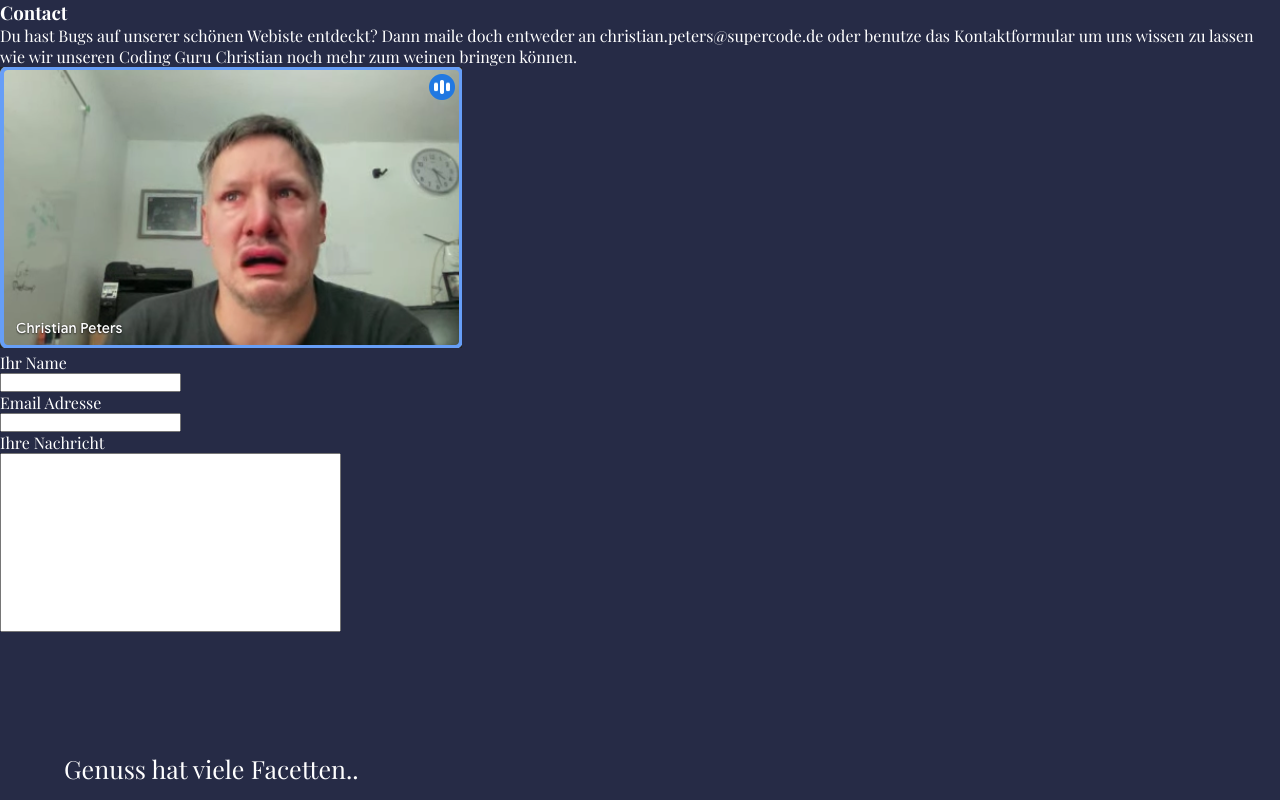
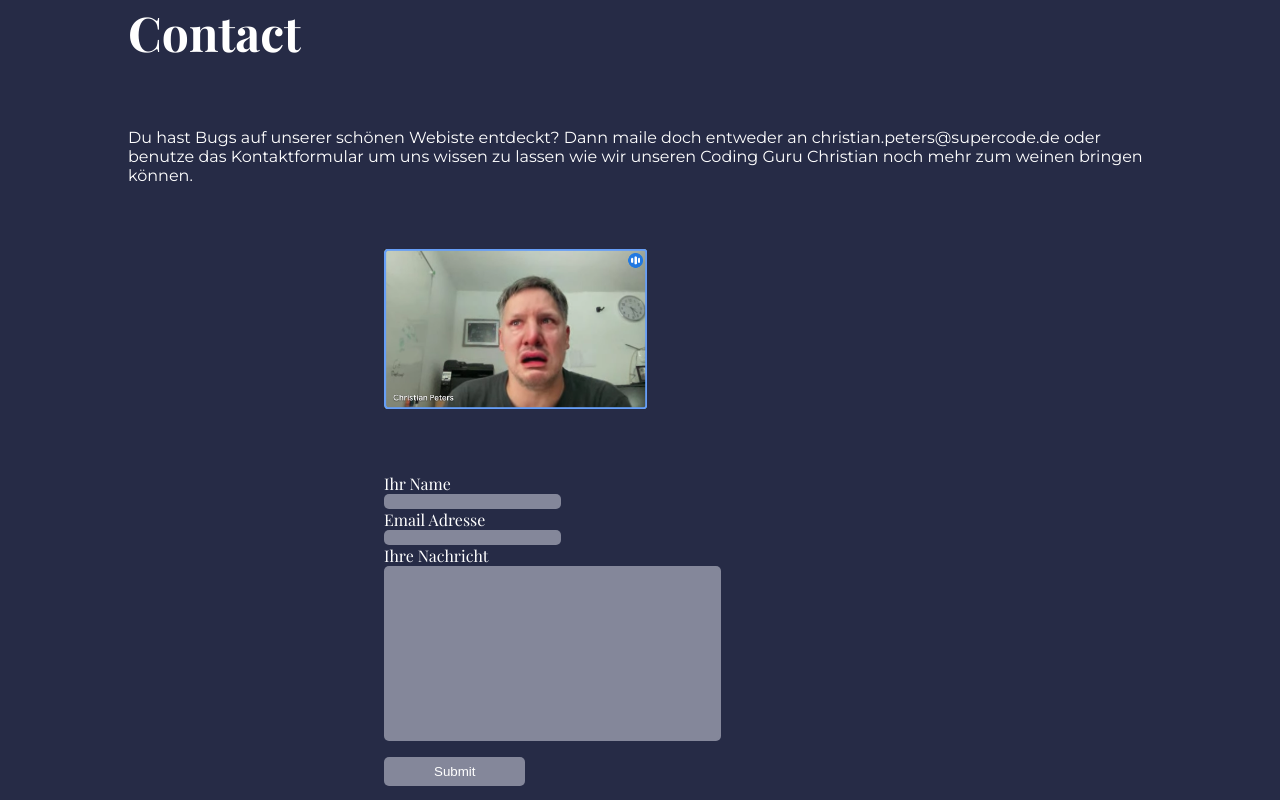
Before and after one commit to Sivagajan/Drinks-Chill, a React (Create React App) app: page /contact in a window 1280 px wide. Shown: the part 560-1360 px from the top of the page. Built offline with nearby package versions, Linux system fonts and the light colour scheme.

Commit message:
contact page style

```diff
--- a/package.json
+++ b/package.json
@@ -3,9 +3,13 @@
   "version": "0.1.0",
   "private": true,
   "dependencies": {
+    "@fortawesome/fontawesome-svg-core": "^6.2.0",
+    "@fortawesome/free-regular-svg-icons": "^6.2.0",
+    "@fortawesome/free-solid-svg-icons": "^6.2.0",
     "@testing-library/jest-dom": "^5.16.5",
     "@testing-library/react": "^13.4.0",
     "@testing-library/user-event": "^13.5.0",
+    "babel-plugin-macros": "^3.1.0",
     "framer-motion": "^7.3.2",
     "react": "^18.2.0",
     "react-dom": "^18.2.0",
--- a/src/App.js
+++ b/src/App.js
@@ -3,6 +3,7 @@ import Header from './components/header/Header.jsx'
 import Footer from './components/footer/Footer.jsx'
 import Home from './pages/home/Home'
 import Contact from './pages/contact/Contact';
+
 
 function App() {
   return (
--- a/src/components/footer/Footer.jsx
+++ b/src/components/footer/Footer.jsx
@@ -1,4 +1,6 @@
 import style from './Footer.module.css'
+
+
 
 const Footer = () => {
     return (
@@ -8,7 +10,6 @@ const Footer = () => {
                 <p className={style.pFooter2}>..aber ohne das richtige Maß geht es nicht!
                     Cocktails kann man mit allen Sinnen genießen. Zum Cocktail-Genuss gehören neben dem Geschmack natürlich auch die Optik, die Farbe und die verschiedenen Aromen, die im Zusammenspiel ganz neue Assoziationen wecken und unterbewusst auch den Geschmack beeinflussen. </p>
             </div>
-
         </>
     )
 }
--- a/src/pages/contact/Contact.css
+++ b/src/pages/contact/Contact.css
@@ -11,16 +11,58 @@
 
 }
 
+.h3Contact {
+    font-family: 'Playfair Display';
+    font-size: 3em;
+    padding-bottom: 8vh;
+    padding-left: 10%;
+}
+
+.pContact {
+    padding-bottom: 8vh;
+    padding-left: 10%;
+    font-family: 'Montserrat', sans-serif;
+    padding-right: 10%;
+}
+
+.contactBackground img {
+    height: 20vh;
+    display: flex;
+    padding-left: 30%;
+}
+
+.formContact {
+    padding-left: 30%;
+    padding-top: 8vh;
+}
+
 .contactInput1 {
     display: block;
+    background-color: #84879a;
+    border-radius: 5px;
+    border: #84879a;
 }
 
 .contactInput2 {
     display: block;
-
+    background-color: #84879a;
+    border-radius: 5px;
+    border: #84879a;
 }
 
 .contactInput3 {
     display: block;
     padding: 80px;
+    background-color: #84879a;
+    border-radius: 5px;
+    border: #84879a;
 }
+
+.btnContact {
+    background-color: #84879a;
+    padding: 7px 50px;
+    margin-top: 2vh;
+    border: #84879a;
+    border-radius: 5px;
+    color: white;
+}
--- a/src/pages/contact/Contact.jsx
+++ b/src/pages/contact/Contact.jsx
@@ -19,6 +19,7 @@ const Contact = () => {
                     <input className='contactInput2' type="email" name="" id="" />
                     <label className='ContactLabel3' htmlFor="">Ihre Nachricht</label>
                     <input className='contactInput3' type="text" />
+                    <button className='btnContact'>Submit</button>
                 </form>
             </div>
             <Footer />
```
Also changed, not shown: 1 other file (tests, documents, lock files or other folders).
